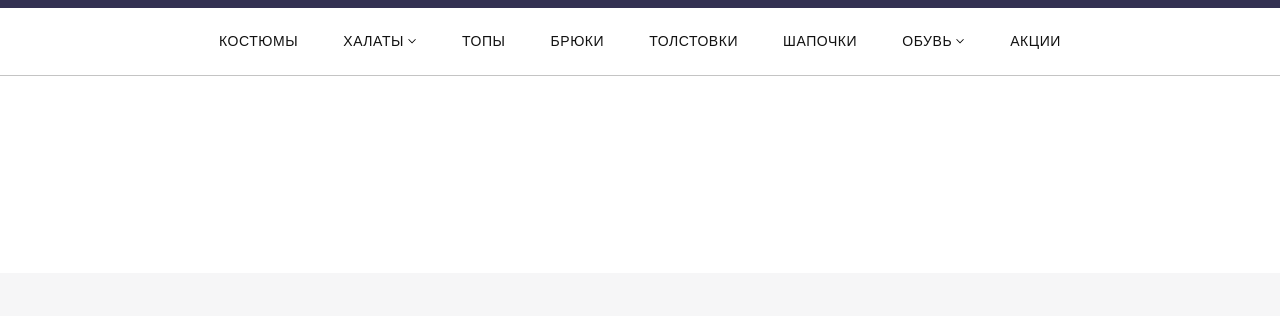
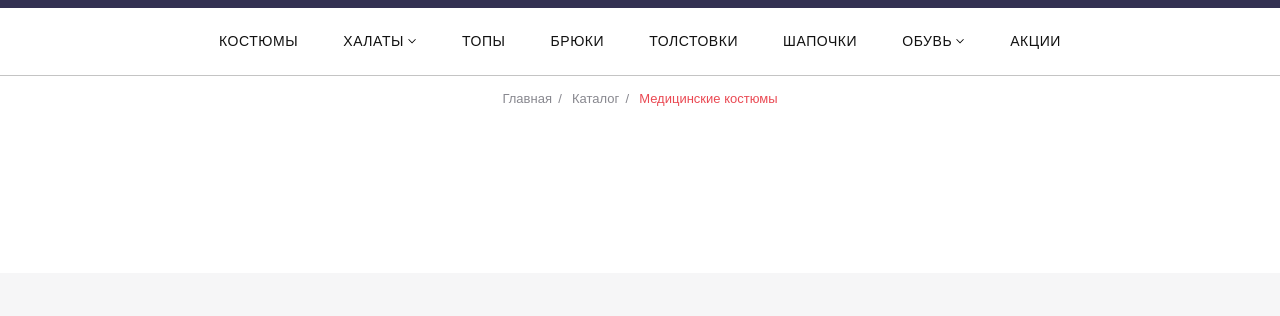
Before and after one commit to skifozzze/medforma, a website: page #src/page.html in a window 1280 px wide. Shown: the part 42-358 px from the top of the page. Drawn offline with nearby package versions, Linux system fonts and the light colour scheme; files that its build step writes are made by us from their sources; files whose address does not match are found by name; a web font is replaced by a local one.

Commit message:
added breadcrumbs

```diff
--- a/#src/page.html
+++ b/#src/page.html
@@ -17,6 +17,29 @@
   @@include('./_header.html')
 
   <main class="main">
+    <div class="breadcrumbs">
+      <div class="container">
+        <div class="breadcrumbs__inner">
+          <ul class="breadcrumbs__list">
+            <li class="breadcrumbs__item">
+              <a class="breadcrumbs__link" href="#">
+                Главная
+              </a>
+            </li>
+            <li class="breadcrumbs__item">
+              <a class="breadcrumbs__link" href="#">
+                Каталог
+              </a>
+            </li>
+            <li class="breadcrumbs__item">
+              <a class="breadcrumbs__link" href="#">
+                Медицинские костюмы
+              </a>
+            </li>
+          </ul>
+        </div>
+      </div>
+    </div>
 
 
   </main>
--- a/#src/scss/_global.scss
+++ b/#src/scss/_global.scss
@@ -139,3 +139,41 @@ line-height: 1.18;
     align-items: center;
   }
 }
+
+.breadcrumbs {
+
+  &__inner {
+    padding: 15px 0;
+  }
+
+  &__list {
+    display: flex;
+    justify-content: center;
+  }
+
+  &__item {
+    color: $darkgrey;
+    font-size: 13px;
+    line-height: 1.23;
+    padding-right: 20px;
+    position: relative;
+
+    &::after {
+      content: '/';
+      position: absolute;
+      right: 10px;
+    }
+
+    &:last-child {
+      color: $red;
+      padding-right: 0;
+      &::after {
+        display: none;
+      }
+    }
+  }
+
+  &__link {
+    color: inherit;
+  }
+}
```
